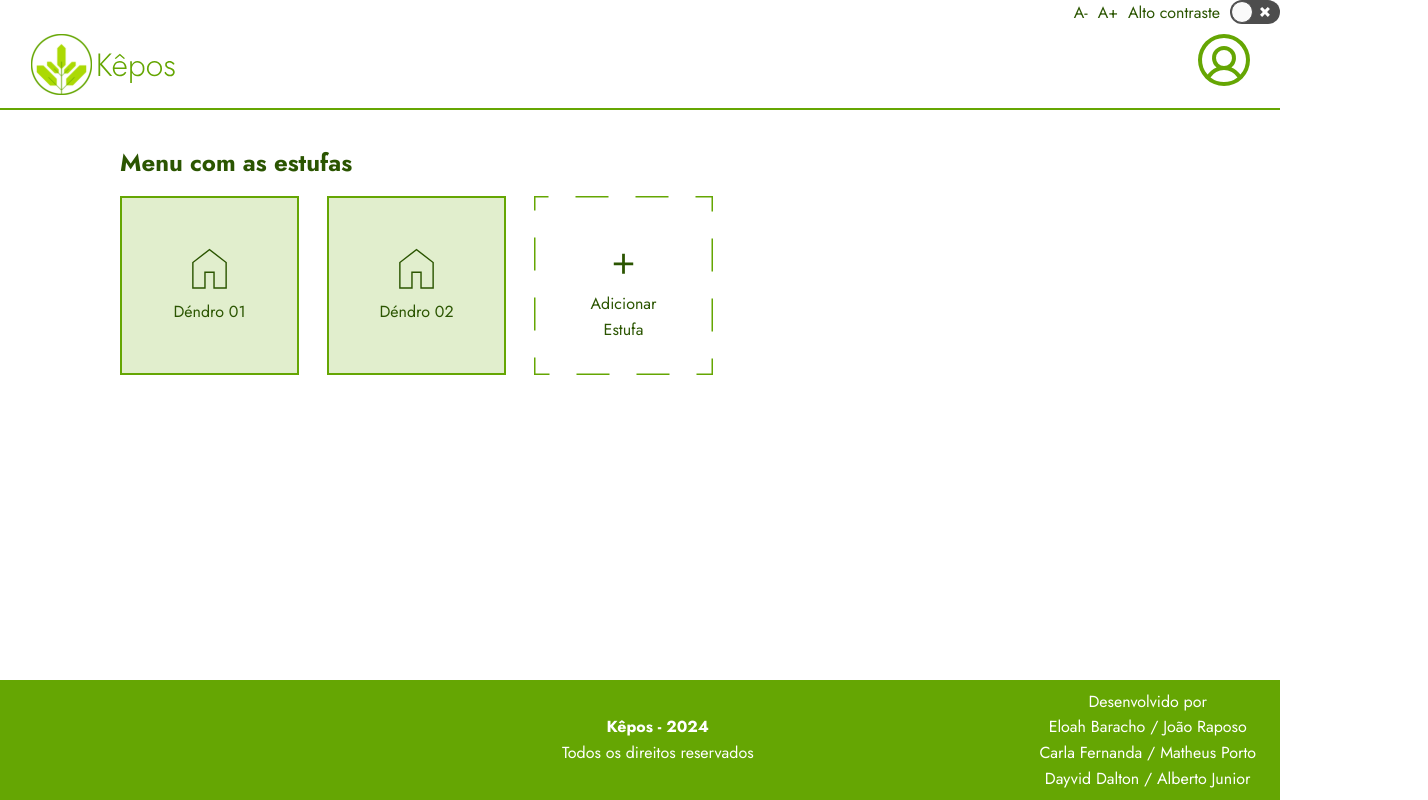
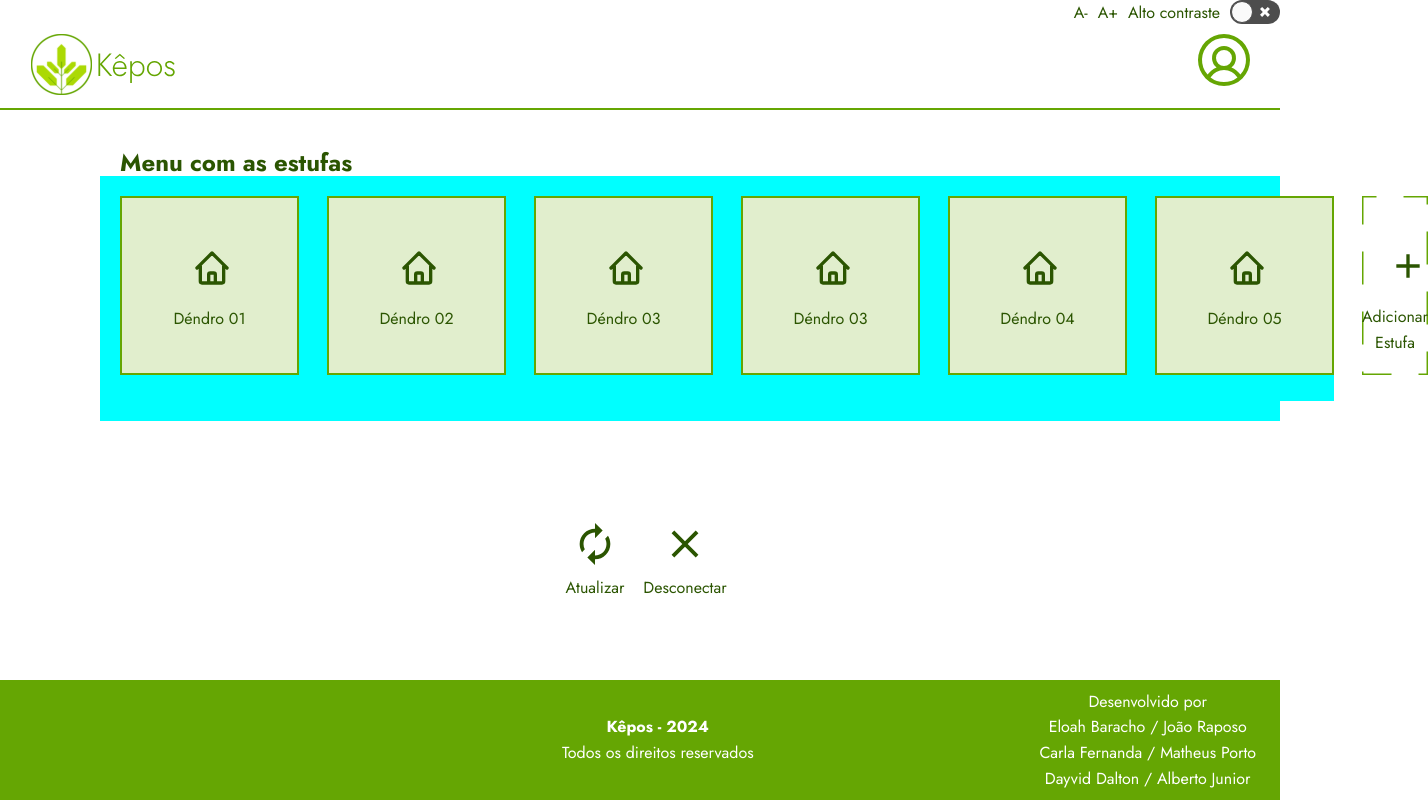
Before and after one commit to Project-Kepos/kepos-front-end, a React (Vite) app: page /dashboard in a window 1280 px wide. Shown: the whole page, 1428 px wide, since content can reach past the window. Built offline with nearby package versions, Linux system fonts and the light colour scheme; no server answers; sample sign-in values are in the browser's storage.

Commit message:
improvements in menu page

```diff
--- a/src/components/add-dendro-box/index.jsx
+++ b/src/components/add-dendro-box/index.jsx
@@ -1,10 +1,12 @@
 import React from 'react'
 import styles from './styles.module.css'
 import plus from '@assets/plus.svg'
+import  {RiAddLine}  from 'react-icons/ri';
+
 const AddDendro = () => {
   return (
     <div className={styles.dendroBox}>
-        <div className={styles.dendroIcon}><img src={plus}/></div>
+        <div className={styles.dendroIcon}><RiAddLine size={40}/></div>
         <div className={styles.dendroText}><p>Adicionar </p>Estufa</div>
     </div>
   )
--- a/src/components/dendro-box/index.jsx
+++ b/src/components/dendro-box/index.jsx
@@ -1,10 +1,11 @@
 import React from 'react'
 import styles from './styles.module.css'
 import dendro from '@assets/dendro.svg'
+import { HiOutlineHome } from 'react-icons/hi';
 const DendroBox = ({dendroName}) => {
   return (
     <div className={styles.dendroBox}>
-        <div className={styles.dendroIcon}><img src={dendro}/></div>
+        <div className={styles.dendroIcon}><HiOutlineHome size={40} /></div>
         <div className={styles.dendroText}>{dendroName}</div>
     </div>
   )
--- a/src/components/dendro-box/styles.module.css
+++ b/src/components/dendro-box/styles.module.css
@@ -2,7 +2,8 @@
     border: 2px solid;
     border-color: var(--green-500);
     background-color: var(--green-100);
-    width: 179px;
+    min-width: 179px;
+    max-width: 179px;
     height: 179px;
     transition: background-color 0.5s;
 }
--- a/src/pages/home/index.jsx
+++ b/src/pages/home/index.jsx
@@ -1,15 +1,32 @@
 import { Link } from 'react-router-dom'
 import DendroBox from '../../components/dendro-box'
 import AddDendro from '../../components/add-dendro-box'
+import { MdAutorenew, MdClose } from 'react-icons/md'
 import styles from './styles.module.css'
 export function Home() {
   return (
     <main>
       <h2 className={styles.textMenu}>Menu com as estufas</h2>
       <div className={styles.menuContainer}>
-        <Link to="/dashboard/greenhouse/1"><DendroBox dendroName="Déndro 01"/></Link>
-        <DendroBox dendroName="Déndro 02"/>
+        <div className={styles.col}><Link to="/dashboard/greenhouse/1"><DendroBox dendroName="Déndro 01" /></Link></div>
+        <div className={styles.col}><DendroBox dendroName="Déndro 02" /></div>
+        <div className={styles.col}><DendroBox dendroName="Déndro 03" /></div>
+        <div className={styles.col}><DendroBox dendroName="Déndro 03" /></div>
+        <div className={styles.col}><DendroBox dendroName="Déndro 04" /></div>
+        <div className={styles.col}><DendroBox dendroName="Déndro 05" /></div>
         <AddDendro/>
+      </div>
+      <div className={styles.operations}>
+        <Link>
+          <div className={styles.oneOperation}>
+            <MdAutorenew size={46} />
+            Atualizar
+          </div>
+        </Link>
+        <div className={styles.oneOperation}>
+          <MdClose size={46} />
+          Desconectar
+        </div>
       </div>
     </main>
   )
--- a/src/pages/home/styles.module.css
+++ b/src/pages/home/styles.module.css
@@ -11,6 +11,37 @@
 .menuContainer>div {
     margin-right: 28px;
 }
-.menuContainer>a {
+.menuContainer a {
     margin-right: 28px;
 }
+.operations{
+    margin-top: 100px;
+    display: flex;
+    justify-content: center;
+}
+
+.oneOperation{
+    width: 90px;
+    text-align: center;
+
+}
+.operations:first-child{
+    margin-right: 10px;
+    background-color: aqua;
+}
+
+.col{
+    background-color: aqua;
+    width: 15%;
+}
+.menuContainer > div:last-child {
+    width: 15,5%;
+  }
+  @media screen and (max-width: 1600px) {
+    .menuContainer{
+        background-color: aqua;
+    }
+    .col{
+        width: 30%;
+    }
+  }
```
